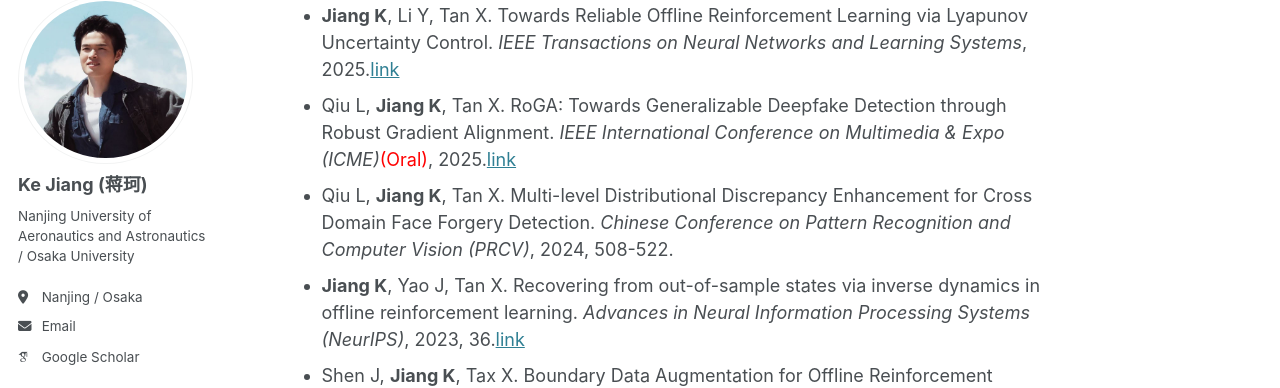
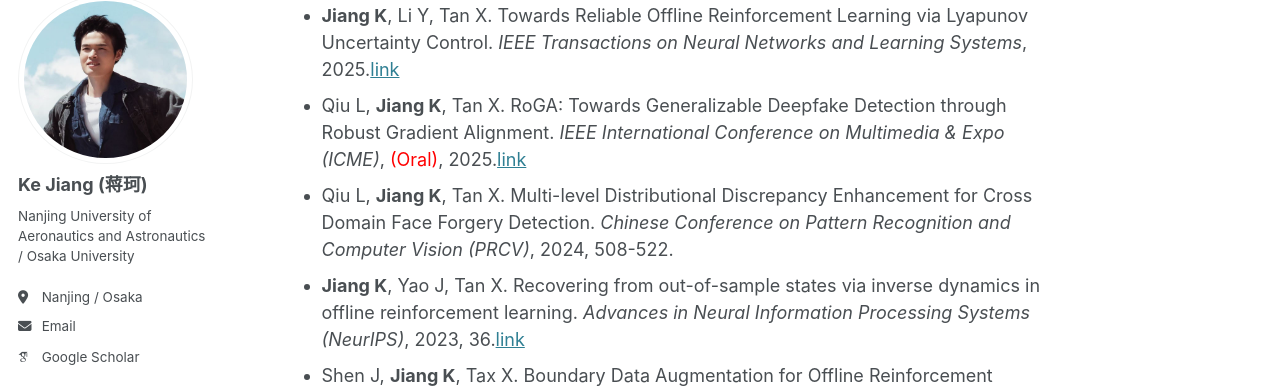
Before and after one commit to Jack10843/Jack10843.github.io, a Jekyll site: the page built from _pages/about.md, in a window 1280 px wide and 900 px high, scrolled down 1079 px. Shown: the part 111-499 px from the top of the window. Built offline with Jekyll 4.4.1, drawn with Linux system fonts in a browser that asks for light colours; some web fonts are replaced.

Commit message:
Update about.md

```diff
--- a/_pages/about.md
+++ b/_pages/about.md
@@ -31,7 +31,7 @@ Publications
 ======
  - **Jiang K**, Jiang W, Yao L, Tan X. Beyond Non-Expert Demonstrations: Outcome-Driven Action Constraint for Offline Reinforcement Learning. *Pattern Recognition*, 2025.[link](https://arxiv.org/abs/2504.01719).
  - **Jiang K**, Li Y, Tan X. Towards Reliable Offline Reinforcement Learning via Lyapunov Uncertainty Control. *IEEE Transactions on Neural Networks and Learning Systems*, 2025.[link](https://doi.org/10.1109/TNNLS.2025.3616159)
- - Qiu L, **Jiang K**, Tan X. RoGA: Towards Generalizable Deepfake Detection through Robust Gradient Alignment. *IEEE International Conference on Multimedia & Expo (ICME)*<span style="color:red">(Oral)</span>, 2025.[link](https://arxiv.org/abs/2505.20653)
+ - Qiu L, **Jiang K**, Tan X. RoGA: Towards Generalizable Deepfake Detection through Robust Gradient Alignment. *IEEE International Conference on Multimedia & Expo (ICME)*, <span style="color:red">(Oral)</span>, 2025.[link](https://arxiv.org/abs/2505.20653)
  - Qiu L, **Jiang K**, Tan X. Multi-level Distributional Discrepancy Enhancement for Cross Domain Face Forgery Detection. *Chinese Conference on Pattern Recognition and Computer Vision (PRCV)*, 2024, 508-522.
  - **Jiang K**, Yao J, Tan X. Recovering from out-of-sample states via inverse dynamics in offline reinforcement learning. *Advances in Neural Information Processing Systems (NeurIPS)*, 2023, 36.[link](https://proceedings.neurips.cc/paper_files/paper/2023/file/7a0f7e9d9b42b26e5bfc9ba4c6e5287c-Paper-Conference.pdf)
  - Shen J, **Jiang K**, Tax X. Boundary Data Augmentation for Offline Reinforcement Learning. *ZTE Communications*, 2023, 21(3): 29.
```
